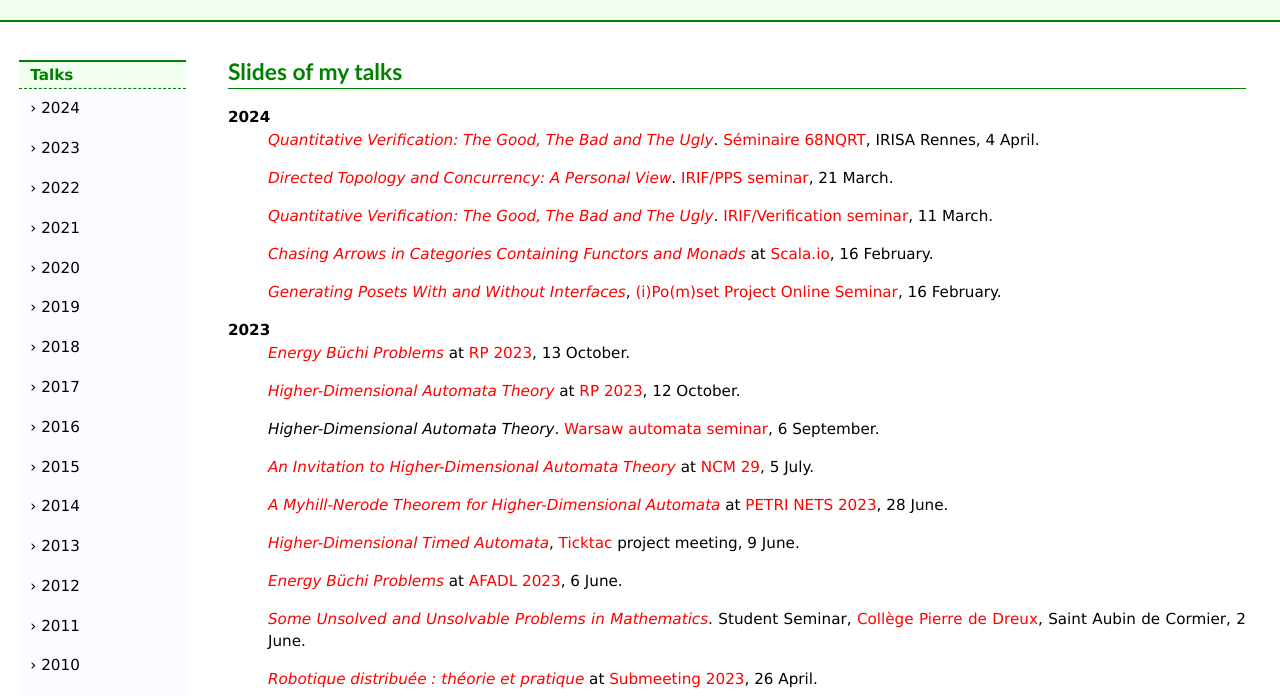
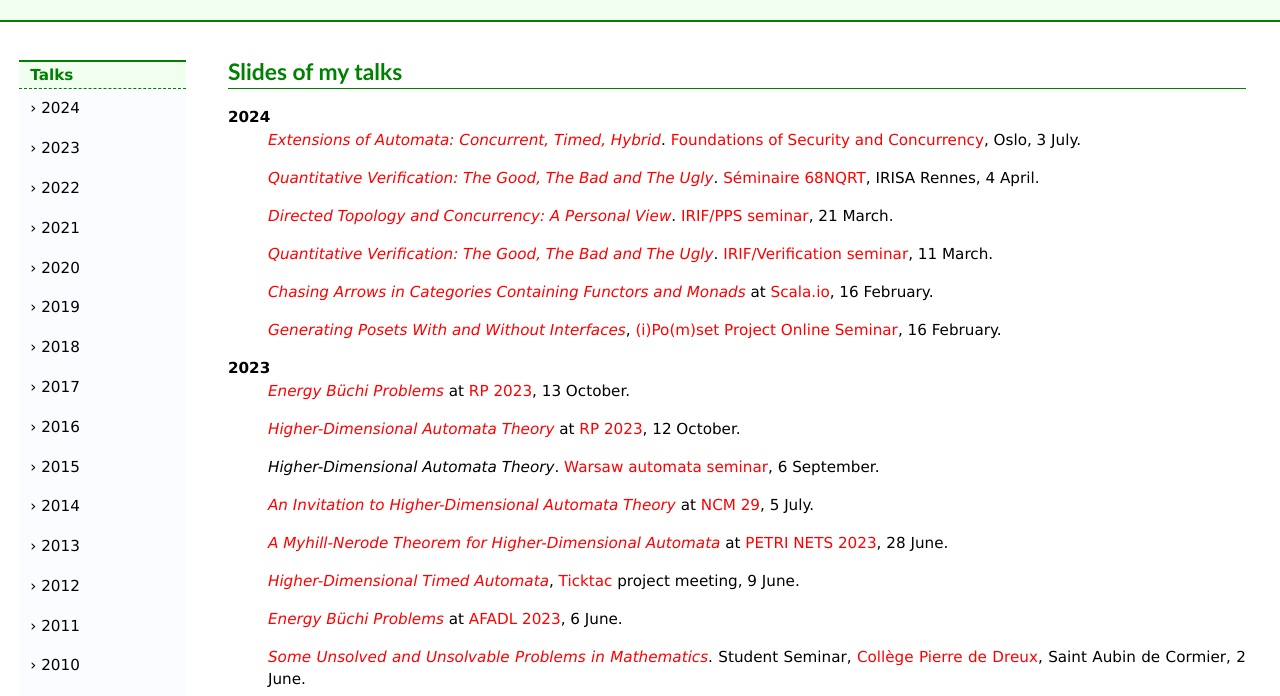
Before and after one commit to ulifahrenberg/ulifahrenberg.github.io, a plain HTML site: page talks.html in a window 1280 px wide. Shown: the part 94-790 px from the top of the page. Drawn offline with Linux system fonts and the light colour scheme.

Commit message:
add oslo slides

```diff
--- a/talks.html
+++ b/talks.html
@@ -61,6 +61,10 @@
       <p><dl>
 
 	  <dt id="2024">2024</dt>
+
+	  <dd><em><a href="Research/2024/fahrenberg24s-oslo.pdf">Extensions of Automata: Concurrent, Timed, Hybrid</a></em>.
+	    <a href="https://www.secureconcur.academy/">Foundations of Security and Concurrency</a>, Oslo,
+	    3 July.</dd>
 
 	  <dd><em><a href="Research/2024/fahrenberg24s-68nqrt.pdf">Quantitative Verification: The Good, The Bad and The Ugly</a></em>.
 	    <a href="http://68nqrt.inria.fr/">Séminaire 68NQRT</a>, IRISA Rennes,
```
